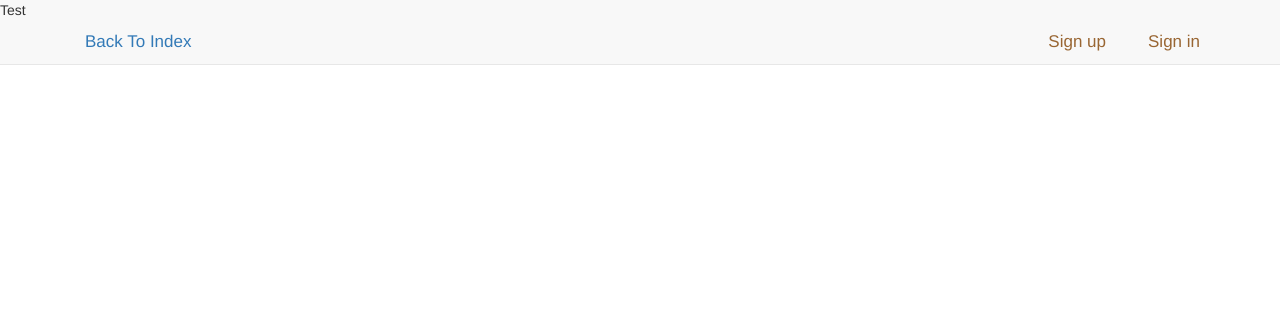
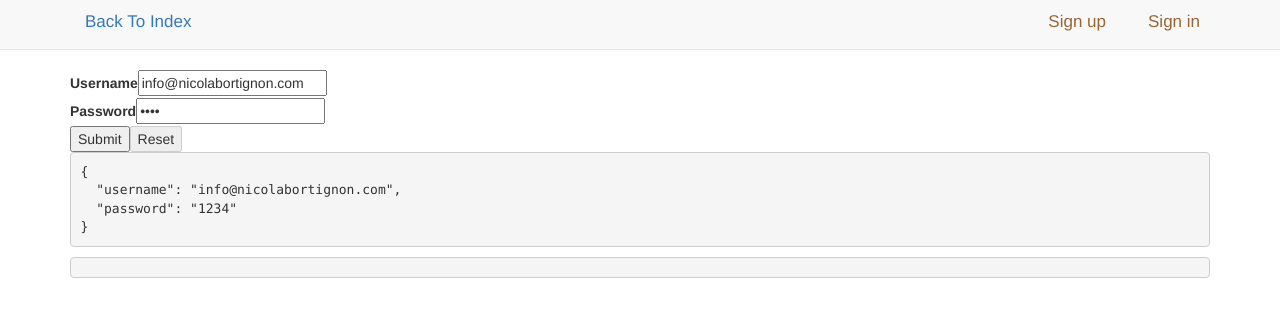
Before and after one commit to nmststudio/frontend-web-react, a React app: page /signin in a window 1280 px wide. Shown: the top 316 px of the page. Built offline with nearby package versions, Linux system fonts and the light colour scheme.

Commit message:
Added SignIn View

```diff
--- a/src/actions/users.js
+++ b/src/actions/users.js
@@ -134,8 +134,14 @@ export function resetUser() {
 }
 
 export function signInUser(formValues) {
-    const request = axios.post(`${ROOT_URL}/users/signin`, formValues);
 
+    const request = fetch(`${ROOT_URL}/signin`, {
+        method: 'POST',
+        body: JSON.stringify(formValues),
+        headers: {
+            'Content-Type': 'application/json'
+        }
+    })
     return {
         type: SIGNIN_USER,
         payload: request
@@ -143,6 +149,7 @@ export function signInUser(formValues) {
 }
 
 export function signInUserSuccess(user) {
+
     return {
         type: SIGNIN_USER_SUCCESS,
         payload: user
--- a/src/components/SignInForm.js
+++ b/src/components/SignInForm.js
@@ -1,10 +1,13 @@
 import React, { Component } from 'react';
 import PropTypes from 'prop-types';
+import {
+    withRouter
+} from 'react-router-dom'
 
 import { Link } from 'react-router-dom';
+import { Form, Field } from 'react-final-form'
 //import { reduxForm, Field, SubmissionError } from 'redux-form';
 import renderField from './renderField';
-import { signInUser, signInUserSuccess, signInUserFailure, resetUserFields } from '../actions/users';
 
 //Client side validation
 function validate(values) {
@@ -21,25 +24,7 @@ function validate(values) {
     return hasErrors && errors;
 }
 
-//For any field errors upon submission (i.e. not instant check)
-const validateAndSignInUser = (values, dispatch) => {
-    return dispatch(signInUser(values))
-        .then((result) => {
-            // Note: Error's "data" is in result.payload.response.data (inside "response")
-            // success's "data" is in result.payload.data
-            if (result.payload.response && result.payload.response.status !== 200) {
-                dispatch(signInUserFailure(result.payload.response.data));
-                throw new SubmissionError(result.payload.response.data);
-            }
 
-            //Store JWT Token to browser session storage
-            //If you use localStorage instead of sessionStorage, then this w/ persisted across tabs and new windows.
-            //sessionStorage = persisted only in current tab
-            sessionStorage.setItem('jwtToken', result.payload.data.token);
-            //let other components know that everything is fine by updating the redux` state
-            dispatch(signInUserSuccess(result.payload.data)); //ps: this is same as dispatching RESET_USER_FIELDS
-        });
-};
 
 
 
@@ -56,47 +41,74 @@ class SignInForm extends Component {
 
     componentWillReceiveProps(nextProps) {
         if (nextProps.user.status === 'authenticated' && nextProps.user.user && !nextProps.user.error) {
-            this.context.router.push('/');
+            console.log(this.props.history)
+            this.props.history.push('/')
+            //this.context.router.push('/');
         }
-
+        console.log(nextProps)
         //error
         //Throw error if it was not already thrown (check this.props.user.error to see if alert was already shown)
         //If u dont check this.props.user.error, u may throw error multiple times due to redux-form's validation errors
         if (nextProps.user.status === 'signin' && !nextProps.user.user && nextProps.user.error && !this.props.user.error) {
-            alert(nextProps.user.error.message);
+            alert('HERe', nextProps.user.error.message);
         }
     }
+
+    //For any field errors upon submission (i.e. not instant check)
+    validateAndSignInUser = (values, dispatch) => {
+        return this.props.signInUser(values)
+    };
 
     render() {
         const { asyncValidating, handleSubmit, submitting } = this.props;
         return (
-            <div className="container">  </div>
-            // <form onSubmit={ handleSubmit(validateAndSignInUser) }>
-            //   <Field
-            //          name="username"
-            //          type="text"
-            //          component={ renderField }
-            //          label="@username*" />
-            //   <Field
-            //          name="password"
-            //          type="password"
-            //          component={ renderField }
-            //          label="Password*" />
-            //   <div>
-            //     <button
-            //             type="submit"
-            //             className="btn btn-primary"
-            //             disabled={ submitting }>
-            //       Submit
-            //     </button>
-            //     <Link
-            //           to="/"
-            //           className="btn btn-error"> Cancel
-            //     </Link>
-            //   </div>
-            // </form>
+            <div className="container">
+                       <Form
+           validate={validate}
+           initialValues={{ username:'info@nicolabortignon.com',password:'1234' }}
+            onSubmit={this.validateAndSignInUser}
+            render={({ handleSubmit, form, submitting, pristine, values }) => (
+              <form onSubmit = { handleSubmit }>
+                <div>
+                  <label>Username</label>
+                  <Field
+                    name="username"
+                    component="input"
+                    type="text"
+                    placeholder="username"
+                  />
+                </div>
+                <div>
+                  <label>Password</label>
+                  <Field
+                    name="password"
+                    component="input"
+                    type="password"
+                    placeholder="Password"
+                  />
+                </div>
+
+                <div className="buttons">
+                  <button type="submit" disabled={submitting}>
+                    Submit
+                  </button>
+                  <button
+                    type="button"
+                    onClick={form.reset}
+                    disabled={submitting || pristine}
+                  >
+                    Reset
+                  </button>
+                </div>
+                <pre>{JSON.stringify(values, 0, 2)}</pre>
+                <pre>{JSON.stringify(this.props.state, 0, 2)}</pre>
+              </form>
+            )}
+          />
+          </div>
+
         )
     }
 }
 
-export default SignInForm
+export default withRouter(SignInForm)
--- a/src/components/header.js
+++ b/src/components/header.js
@@ -112,7 +112,6 @@ class Header extends Component {
         return (
             <nav className="navbar navbar-default navbar-static-top">
             <div id="navbar" className="navbar-collapse collapse">
-            <span> Test </span>
             {this.renderLinks()}
             </div>
        </nav>
--- a/src/containers/SignInFormContainer.js
+++ b/src/containers/SignInFormContainer.js
@@ -1,12 +1,31 @@
 import SignInForm from '../components/SignInForm.js';
 import { connect } from 'react-redux';
+import { signInUser, signInUserSuccess, signInUserFailure } from '../actions/users';
 
 const mapDispatchToProps = (dispatch) => {
     return {
-   resetMe: () =>{
+        signInUser: (values) => {
+            dispatch(signInUser(values)).then(response => {
+                console.log('response', response)
+                if (!response.payload.ok) {
+
+                    throw Error(response.payload.statusText);
+                }
+                return response.payload.json();
+            }).then(result => {
+                console.log('payload', result)
+                // Note: Error's "data" is in result.payload.response.data (inside "response")
+                // success's "data" is in result.payload.data
+                localStorage.setItem('jwtToken', result.token);
+                //let other components know that everything is fine by updating the redux` state
+                console.log('Dispatch Sign up')
+                dispatch(signInUserSuccess(result.id));
+                console.log('Dispatch Sign up')
+            }).catch((err) => dispatch(signInUserFailure(err)));
+        },
+        resetMe: () => {
             //sign up is not reused, so we dont need to resetUserFields
             //in our case, it will remove authenticated users
-     // dispatch(resetUserFields());
         }
     }
 }
--- a/src/reducers/reducer_user.js
+++ b/src/reducers/reducer_user.js
@@ -65,7 +65,7 @@ export default function(state = INITIAL_STATE, action) {
         case SIGNIN_USER: // sign in user,  set loading = true and status = signin
             return { ...state, user: null, status: 'signin', error: null, loading: true };
         case SIGNIN_USER_SUCCESS: //return authenticated user,  make loading = false and status = authenticated
-            return { ...state, user: action.payload.user, status: 'authenticated', error: null, loading: false }; //<-- authenticated
+            return { ...state, user: { ...state.user, id: action.payload }, status: 'authenticated', error: null, loading: false }; //<-- authenticated
         case SIGNIN_USER_FAILURE: // return error and make loading = false
             error = action.payload.data || { message: action.payload.message }; //2nd one is network or server down errors
             return { ...state, user: null, status: 'signin', error: error, loading: false };
```
Lines whose indentation alone changed are shown as unchanged.
